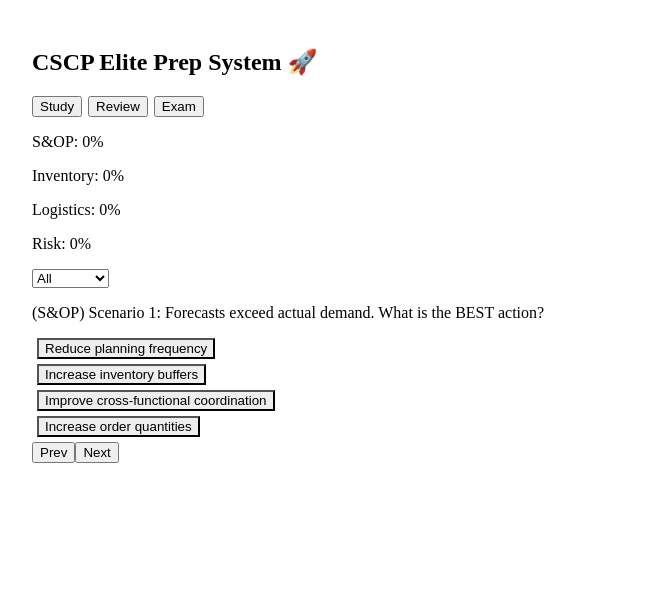
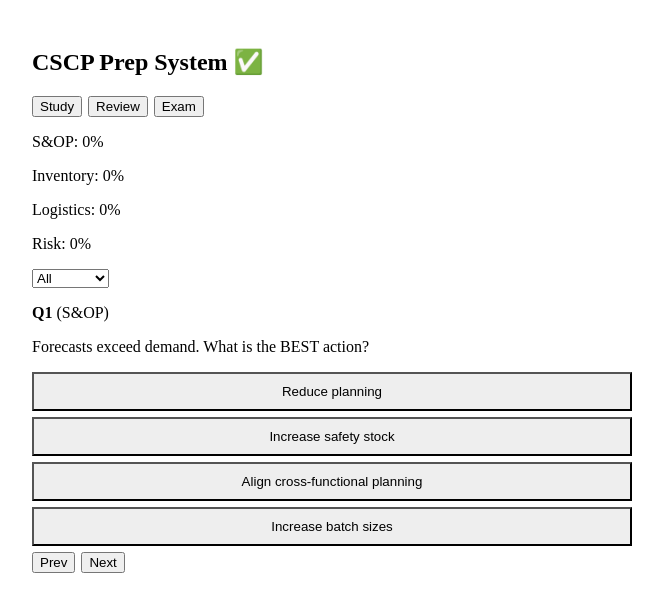
Before and after one commit to megellio/cscp-study-app, a Next.js app: page / in a window 1280 px wide. Shown: the top 612 px of the page, without its empty margins (308-971 px from the left). Built offline with nearby package versions, Linux system fonts and the light colour scheme.

Commit message:
Update page.jsx

```diff
--- a/app/page.jsx
+++ b/app/page.jsx
@@ -2,91 +2,64 @@
 
 import React, { useState, useEffect, useMemo } from "react";
 
-// ===================== CSCP SYSTEM (EXAM-LEVEL QUESTIONS) =====================
-// ✅ Variable scenarios
-// ✅ Variable correct answers
-// ✅ Trick/distractor answers
-
-
 const topics = ["S&OP","Inventory","Logistics","Risk"];
 
-// ---------- ADVANCED QUESTION GENERATOR ----------
+// ---------- STUDY BANK ----------
 const buildStudyBank = () => {
-
-
   const scenarios = {
     "S&OP": [
-      "Forecasts exceed actual demand",
-      "Production cannot meet demand peaks",
-      "Sales and operations plans conflict",
-      "Inventory imbalances across regions",
-      "Financial plans misaligned with supply plans"
+      "Forecasts exceed demand",
+      "Capacity cannot meet demand",
+      "Sales and operations misaligned",
+      "Inventory imbalance across regions",
+      "Financial mismatch with supply"
     ],
-
-
     "Inventory": [
-      "Stockouts are increasing",
-      "Inventory costs are rising",
-      "Demand variability is high",
-      "Lead times are unstable",
-      "Warehouse capacity is constrained"
+      "Stockouts increasing",
+      "Carrying costs rising",
+      "Demand variability high",
+      "Lead time instability",
+      "Warehouse constraints"
     ],
-
-
     "Logistics": [
-      "Late deliveries increasing",
-      "Freight costs rising",
-      "Customer complaints rising",
-      "Global shipping delays",
-      "Inefficient distribution network"
+      "Late deliveries",
+      "High freight costs",
+      "Customer complaints",
+      "Global delays",
+      "Poor distribution network"
     ],
-
-
     "Risk": [
-      "Supplier in unstable region",
-      "Frequent supply disruptions",
-      "Single-source dependency",
+      "Supplier disruption",
+      "Single-source risk",
+      "Geopolitical instability",
       "Natural disaster exposure",
-      "Geopolitical instability"
+      "Supply continuity issues"
     ]
   };
 
-
   const strategies = [
-    { text: "Increase inventory buffers", correctFor: ["Inventory"] },
-    { text: "Improve cross-functional coordination", correctFor: ["S&OP"] },
+    { text: "Increase safety stock", correctFor: ["Inventory"] },
+    { text: "Align cross-functional planning", correctFor: ["S&OP"] },
     { text: "Implement dual sourcing", correctFor: ["Risk"] },
-    { text: "Use blended transportation strategy", correctFor: ["Logistics"] },
-    { text: "Reduce planning frequency", correctFor: [] },
-    { text: "Increase order quantities", correctFor: [] }
+    { text: "Use blended transportation", correctFor: ["Logistics"] },
+    { text: "Reduce planning", correctFor: [] },
+    { text: "Increase batch sizes", correctFor: [] }
   ];
-
 
   return topics.flatMap(topic =>
     Array.from({ length: 30 }, (_, i) => {
-
-
       const scenario = scenarios[topic][i % scenarios[topic].length];
-
-
-      // shuffle options
-      const shuffled = [...strategies].sort(() => Math.random() - 0.5).slice(0,4);
-
-
-      // find correct answer
-      const correctIndex = shuffled.findIndex(s => s.correctFor.includes(topic));
-
+      const opts = [...strategies].sort(() => Math.random() - 0.5).slice(0, 4);
+      const correctIndex = opts.findIndex(o => o.correctFor.includes(topic));
 
       return {
         id: `${topic}-${i}`,
         topic,
-        question: `(${topic}) Scenario ${i + 1}: ${scenario}. What is the BEST action?`,
-        options: shuffled.map(s => s.text),
+        question: `${scenario}. What is the BEST action?`,
+        options: opts.map(o => o.text),
         answer: correctIndex,
-        explanation: `Best answer aligns with ${topic} principle: ${shuffled[correctIndex]?.text || "coordination strategy"}.`
+        explanation: `${topic} issues are best addressed by ${opts[correctIndex]?.text || "cross-functional alignment"}.`
       };
-
-
     })
   );
 };
@@ -97,33 +70,28 @@ const studyQuestions = buildStudyBank();
 const examQuestions = Array.from({ length: 150 }, (_, i) => {
   const topic = topics[i % topics.length];
 
+  const baseOptions = [
+    "Increase safety stock",
+    "Align cross-functional planning",
+    "Switch supplier",
+    "Reduce forecasting"
+  ].sort(() => Math.random() - 0.5);
 
-  const options = [
-    "Increase inventory",
-    "Improve coordination",
-    "Change supplier",
-    "Reduce forecasts"
-  ].sort(() => Math.random() - 0.5);
-  const answerMap = {
-    "S&OP": "Improve coordination",
-    "Inventory": "Increase inventory",
-    "Logistics": "Improve coordination",
-    "Risk": "Change supplier"
+  const correctMap = {
+    "S&OP": "Align cross-functional planning",
+    "Inventory": "Increase safety stock",
+    "Logistics": "Align cross-functional planning",
+    "Risk": "Switch supplier"
   };
-
-
-  const correct = options.indexOf(answerMap[topic]);
-
 
   return {
     id: i,
     topic,
-    question: `Exam Scenario #${i+1}: A supply chain must balance cost, service, and risk with conflicting objectives. What is the BEST action?`,
-    options,
-    answer: correct
+    question: `Scenario ${i+1}: Supply chain tradeoffs between cost, service, and risk must be resolved. What is the BEST action?`,
+    options: baseOptions,
+    answer: baseOptions.indexOf(correctMap[topic])
   };
 });
-
 
 export default function Page() {
 
@@ -131,106 +99,168 @@ export default function Page() {
   const [module,setModule]=useState("All");
 
   const [current,setCurrent]=useState(0);
-  const [selected,setSelected]=useState(null);
   const [answers,setAnswers]=useState({});
 
   const [flagged,setFlagged]=useState({});
   const [submitted,setSubmitted]=useState(false);
-
   const [time,setTime]=useState(210*60);
 
+  // TIMER
   useEffect(()=>{
-    if(mode!=="exam"||submitted) return;
+    if(mode !== "exam" || submitted) return;
     const t=setInterval(()=>setTime(t=>t-1),1000);
     return ()=>clearInterval(t);
   },[mode,submitted]);
 
+  // FILTERS
   const studyFiltered = useMemo(()=>{
-    if(module==="All") return studyQuestions;
-    return studyQuestions.filter(q=>q.topic===module);
+    return module === "All"
+      ? studyQuestions
+      : studyQuestions.filter(q=>q.topic===module);
   },[module]);
 
-  const reviewQuestions = examQuestions.filter((q,i)=>answers[i]!==undefined && answers[i]!==q.answer);
-  const active = mode==="exam"?examQuestions:mode==="review"?reviewQuestions:studyFiltered;
+  const reviewQuestions = useMemo(()=>{
+    return examQuestions.filter((q,i)=>answers[i]!==undefined && answers[i]!==q.answer);
+  },[answers]);
+
+  const active =
+    mode === "exam" ? examQuestions :
+    mode === "review" ? reviewQuestions :
+    studyFiltered;
+
   const q = active[current];
 
-  const answerQ=(i)=>{
-    setSelected(i);
-    if(mode!=="study"){
-      setAnswers(prev=>({...prev,[current]:i}));
+  // ANSWER HANDLER
+  const handleAnswer = (i) => {
+
+    if(mode === "exam"){
+      if(answers[current] !== undefined) return;
+      setAnswers(prev => ({...prev, [current]: i}));
+      return;
     }
+
+    // Study + review
+    setAnswers(prev => ({...prev, [current]: i}));
   };
 
-  const next=()=>{
-    setCurrent(c=>c+1);
-    setSelected(null);
-  };
+  // NAV
+  const goNext = () => setCurrent(c => Math.min(active.length-1, c+1));
+  const goPrev = () => setCurrent(c => Math.max(0, c-1));
 
-  const toggleFlag=()=>{
-    setFlagged(prev=>({...prev,[current]:!prev[current]}));
+  const toggleFlag = () => {
+    setFlagged(prev => ({...prev, [current]: !prev[current]}));
   };
 
   const score = Object.keys(answers).filter(i=>answers[i]===examQuestions[i]?.answer).length;
 
-  const fmt=t=>`${Math.floor(t/3600)}:${Math.floor((t%3600)/60).toString().padStart(2,"0")}`;
+  const fmt = t=>`${Math.floor(t/3600)}:${Math.floor((t%3600)/60).toString().padStart(2,"0")}`;
 
-  const progress = topics.map(t=>{
-    const total = examQuestions.filter(q=>q.topic===t).length;
-    const correct = examQuestions.filter(q=>answers[q.id]===q.answer && q.topic===t).length;
-    return {topic:t,pct:Math.round((correct/(total||1))*100)};
+  // DASHBOARD
+  const progress = topics.map(topic => {
+    const total = examQuestions.filter(q=>q.topic===topic).length;
+    const correct = examQuestions.filter(q=>answers[q.id]===q.answer && q.topic===topic).length;
+    return {topic, pct: Math.round((correct/(total||1))*100)};
   });
 
   return (
     <div style={{padding:20,maxWidth:600,margin:"auto"}}>
 
+      <h2>CSCP Prep System ✅</h2>
 
-      <h2>CSCP Elite Prep System 🚀</h2>
-
-
+      {/* MODES */}
       <div style={{display:"flex",gap:6}}>
         <button onClick={()=>{setMode("study");setCurrent(0)}}>Study</button>
         <button onClick={()=>{setMode("review");setCurrent(0)}}>Review</button>
         <button onClick={()=>{setMode("exam");setCurrent(0)}}>Exam</button>
       </div>
 
+      {/* DASHBOARD */}
       <div>
-        {progress.map(p=>(
-          <p key={p.topic}>{p.topic}: {p.pct}%</p>
-        ))}
+        {progress.map(p=>(<p key={p.topic}>{p.topic}: {p.pct}%</p>))}
       </div>
 
-      {mode==="study" && (
+      {/* MODULE */}
+      {mode === "study" && (
         <select onChange={(e)=>{setModule(e.target.value);setCurrent(0)}}>
           <option>All</option>
           {topics.map(t=><option key={t}>{t}</option>)}
         </select>
       )}
 
-      {mode==="exam" && !submitted && <p>Time: {fmt(time)}</p>}
+      {/* EXAM HEADER */}
+      {mode === "exam" && !submitted && (
+        <p>Time: {fmt(time)} | Score: {score}/150</p>
+      )}
+
+      {/* NAV GRID */}
+      {mode === "exam" && !submitted && (
+        <div style={{display:"flex",flexWrap:"wrap",gap:4}}>
+          {examQuestions.map((_,i)=>(
+            <button key={i}
+              onClick={()=>setCurrent(i)}
+              style={{
+                width:24,height:24,
+                background: flagged[i] ? "orange" :
+                           answers[i]!==undefined ? "green" : "#eee"
+              }}
+            >{i+1}</button>
+          ))}
+        </div>
+      )}
+
+      {/* QUESTION */}
       {q && !submitted && (
         <div>
+
+          <p><b>Q{current+1}</b> ({q.topic})</p>
           <p>{q.question}</p>
 
           {q.options.map((o,i)=>(
             <button key={i}
-              onClick={()=>answerQ(i)}
-              disabled={mode==="exam"&&answers[current]!=undefined}
-              style={{display:"block",margin:5,
-              background: mode!=="exam"&&selected!==null
-                ? i===q.answer?"green":i===selected?"red":"#eee"
-                : "#eee"}}
-            >{o}</button>
+              onClick={()=>handleAnswer(i)}
+              style={{
+                display:"block",
+                margin:"6px 0",
+                width:"100%",
+                padding:"10px",
+                background:
+                  mode !== "exam" && answers[current] !== undefined
+                    ? i === q.answer
+                      ? "#4caf50"
+                      : i === answers[current]
+                      ? "#f44336"
+                      : "#eee"
+                    : answers[current] === i
+                    ? "#ccc"
+                    : "#eee"
+              }}
+            >
+              {o}
+            </button>
           ))}
 
-          {mode!=="exam"&&selected!==null && <p>{q.explanation}</p>}
+          {/* Explanation */}
+          {mode !== "exam" && answers[current] !== undefined && (
+            <p><b>Explanation:</b> {q.explanation}</p>
+          )}
 
-          <button onClick={()=>setCurrent(Math.max(0,current-1))}>Prev</button>
-          <button onClick={()=>setCurrent(Math.min(active.length-1,current+1))}>Next</button>
-          {mode==='exam'&&<button onClick={toggleFlag}>Flag</button>}
+          <div style={{display:"flex",gap:6}}>
+            <button onClick={goPrev}>Prev</button>
+            <button onClick={goNext}>Next</button>
+            {mode === "exam" && <button onClick={toggleFlag}>Flag</button>}
+          </div>
+
+          {mode === "exam" && (
+            <button onClick={()=>setSubmitted(true)} style={{marginTop:10}}>
+              Submit Exam
+            </button>
+          )}
+
         </div>
       )}
 
-      {mode==='exam'&&submitted && (
+      {/* RESULTS */}
+      {mode === "exam" && submitted && (
         <div>
           <h3>Score: {score}/150</h3>
         </div>
```
Lines whose indentation alone changed are shown as unchanged.
